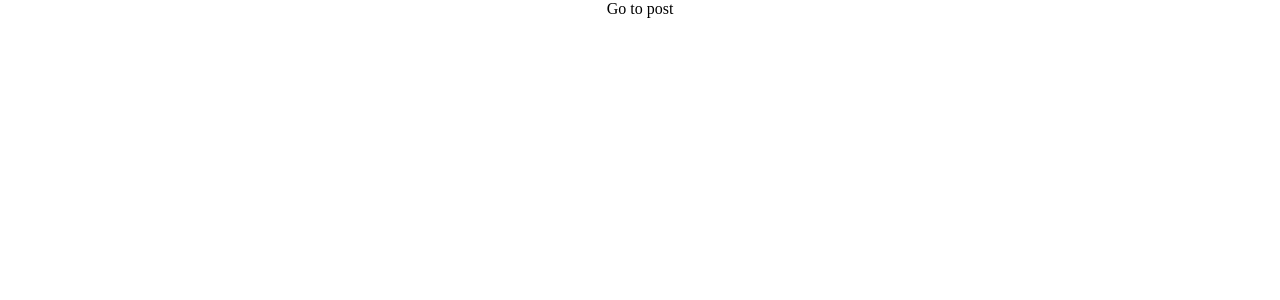
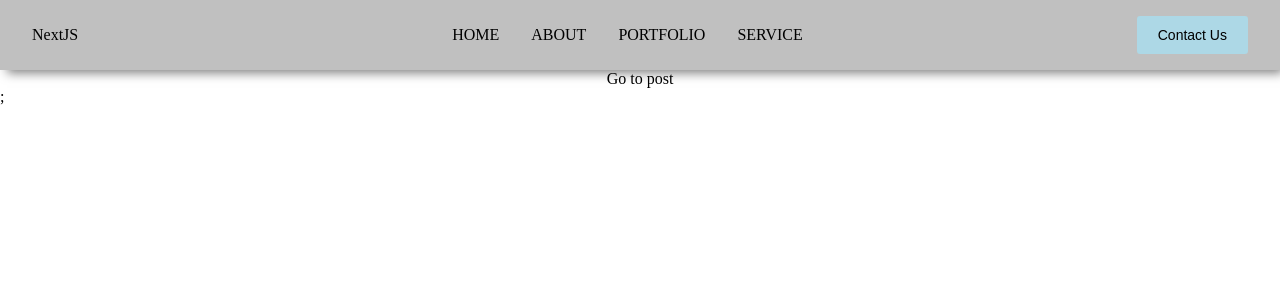
Before and after one commit to al-jabir/basic-nextJS-practice-again, a Next.js app: page / in a window 1280 px wide. Shown: the top 300 px of the page. Built offline with nearby package versions, Linux system fonts and the light colour scheme.

Commit message:
added navbar

```diff
--- a/pages/_app.js
+++ b/pages/_app.js
@@ -1,7 +1,13 @@
 import '../styles/globals.css';
+import Navbar from './posts/navbar';
 
 const MyApp = ({ Component, pageProps }) => {
-  return <Component {...pageProps} />;
+  return (
+    <>
+      <Navbar />
+      <Component {...pageProps} />;
+    </>
+  );
 };
 
 export default MyApp;
```
